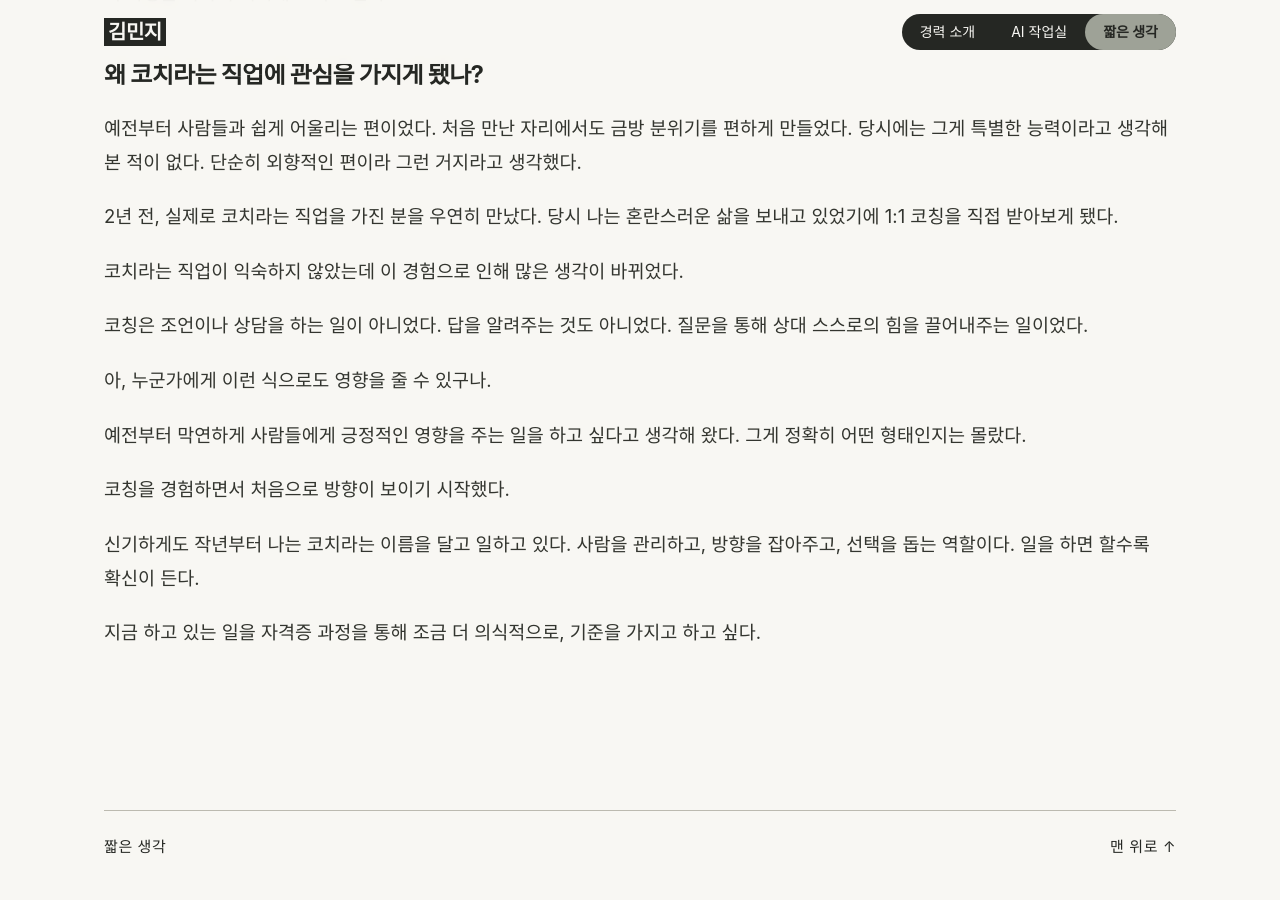
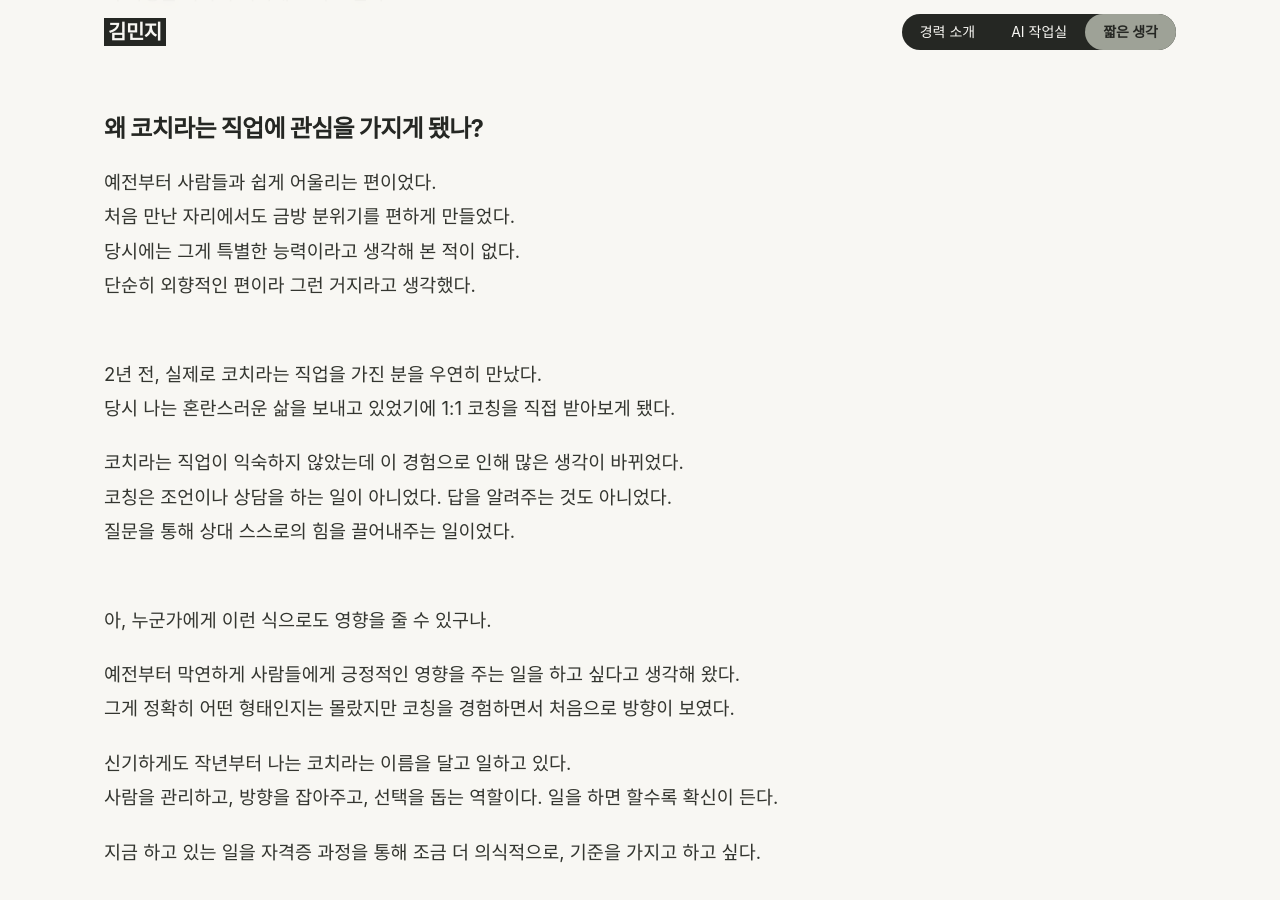
Before and after one commit to k-im-rose/k-im-rose.github.io, a Jekyll site: the page built from _thoughts/kac-start.md, in a window 1280 px wide and 900 px high, scrolled down 425 px. Built offline with Jekyll 4.4.1, drawn with Linux system fonts in a browser that asks for light colours; some web fonts are replaced.

Commit message:
Update kac-start.md

```diff
--- a/_thoughts/kac-start.md
+++ b/_thoughts/kac-start.md
@@ -9,22 +9,29 @@ summary: 코치 자격증에 도전하게 된 이유
 
 이 과정을 하나씩 기록해 보려고 한다.
 
+&nbsp;
 ## 왜 코치라는 직업에 관심을 가지게 됐나?
 
-예전부터 사람들과 쉽게 어울리는 편이었다. 처음 만난 자리에서도 금방 분위기를 편하게 만들었다. 당시에는 그게 특별한 능력이라고 생각해 본 적이 없다. 단순히 외향적인 편이라 그런 거지라고 생각했다.
+예전부터 사람들과 쉽게 어울리는 편이었다.
+처음 만난 자리에서도 금방 분위기를 편하게 만들었다.
+당시에는 그게 특별한 능력이라고 생각해 본 적이 없다.
+단순히 외향적인 편이라 그런 거지라고 생각했다.
 
-2년 전, 실제로 코치라는 직업을 가진 분을 우연히 만났다. 당시 나는 혼란스러운 삶을 보내고 있었기에 1:1 코칭을 직접 받아보게 됐다.
+&nbsp;
+2년 전, 실제로 코치라는 직업을 가진 분을 우연히 만났다.
+당시 나는 혼란스러운 삶을 보내고 있었기에 1:1 코칭을 직접 받아보게 됐다.
 
 코치라는 직업이 익숙하지 않았는데 이 경험으로 인해 많은 생각이 바뀌었다.
+코칭은 조언이나 상담을 하는 일이 아니었다. 답을 알려주는 것도 아니었다.
+질문을 통해 상대 스스로의 힘을 끌어내주는 일이었다.
 
-코칭은 조언이나 상담을 하는 일이 아니었다. 답을 알려주는 것도 아니었다. 질문을 통해 상대 스스로의 힘을 끌어내주는 일이었다.
-
+&nbsp;
 아, 누군가에게 이런 식으로도 영향을 줄 수 있구나.
 
-예전부터 막연하게 사람들에게 긍정적인 영향을 주는 일을 하고 싶다고 생각해 왔다. 그게 정확히 어떤 형태인지는 몰랐다.
+예전부터 막연하게 사람들에게 긍정적인 영향을 주는 일을 하고 싶다고 생각해 왔다.
+그게 정확히 어떤 형태인지는 몰랐지만 코칭을 경험하면서 처음으로 방향이 보였다.
 
-코칭을 경험하면서 처음으로 방향이 보이기 시작했다.
-
-신기하게도 작년부터 나는 코치라는 이름을 달고 일하고 있다. 사람을 관리하고, 방향을 잡아주고, 선택을 돕는 역할이다. 일을 하면 할수록 확신이 든다.
+신기하게도 작년부터 나는 코치라는 이름을 달고 일하고 있다.
+사람을 관리하고, 방향을 잡아주고, 선택을 돕는 역할이다. 일을 하면 할수록 확신이 든다.
 
 지금 하고 있는 일을 자격증 과정을 통해 조금 더 의식적으로, 기준을 가지고 하고 싶다.
```
